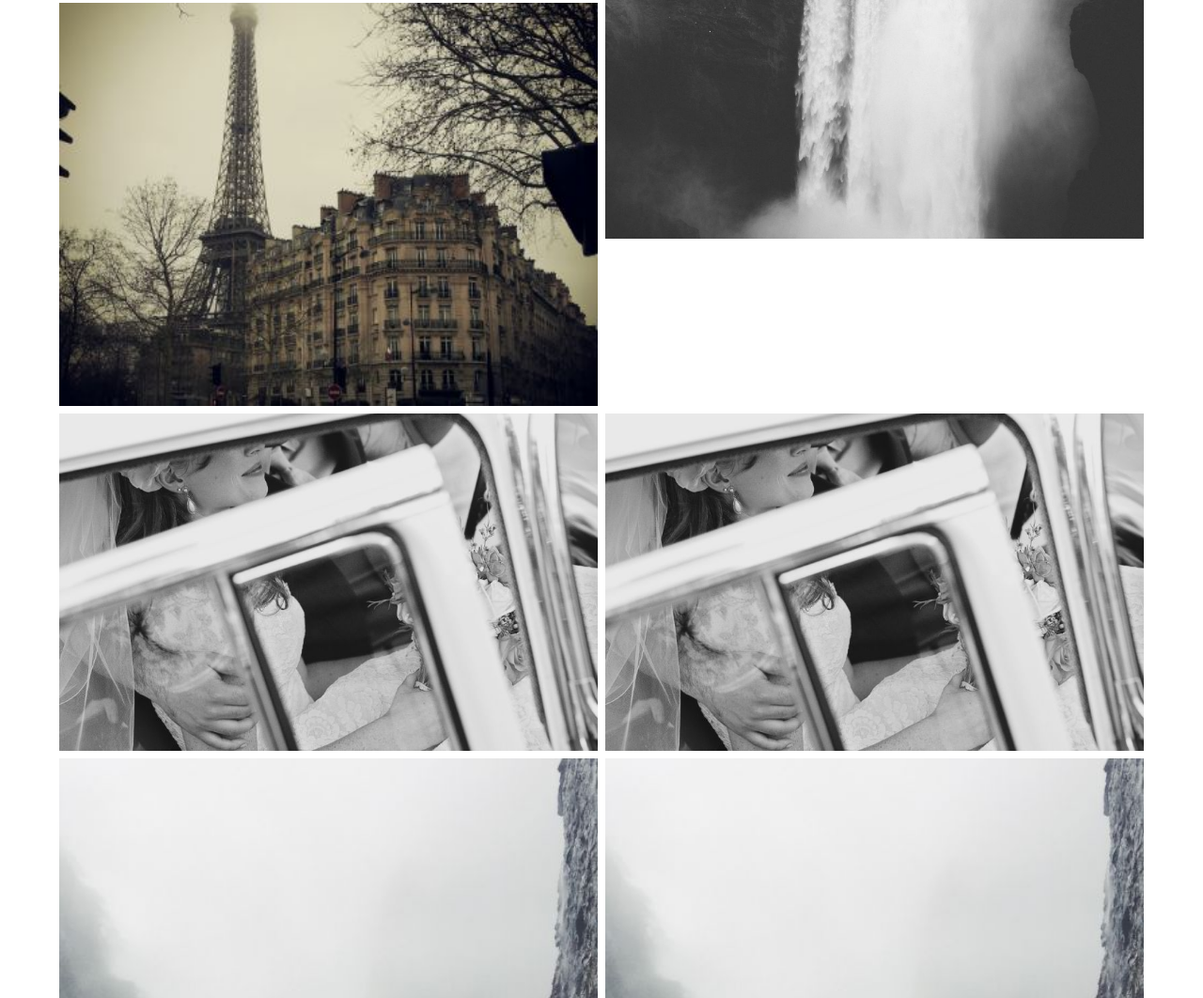
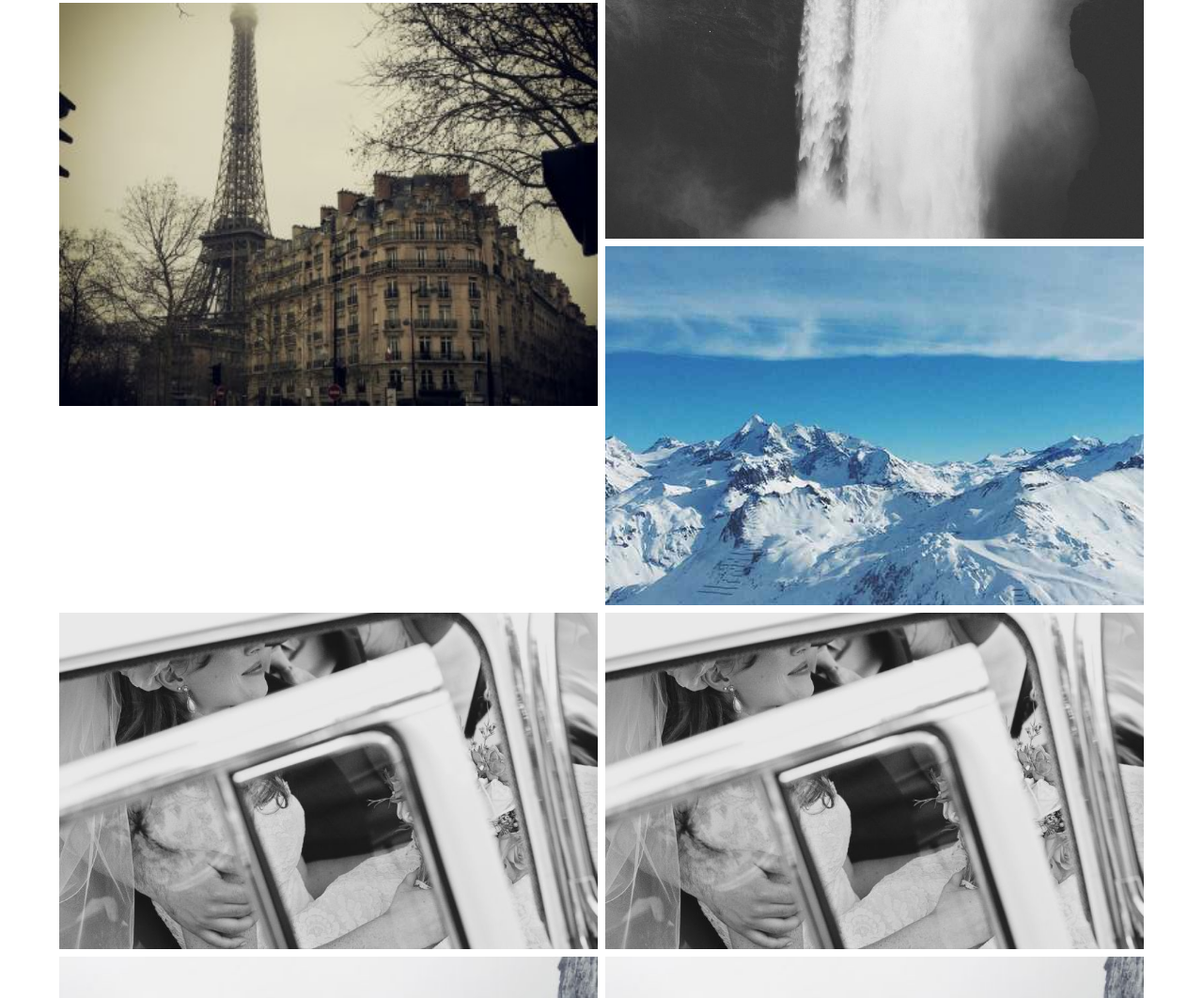
Before and after one commit to hafizabasiruddin/hafizabasiruddin.github.io, a plain HTML site: page gallery.html in a window 1280 px wide. Shown: the part 3109-4171 px from the top of the page at 94% size. Drawn offline with Linux system fonts and the light colour scheme.

Commit message:
Update gallery.html

```diff
--- a/gallery.html
+++ b/gallery.html
@@ -141,6 +141,8 @@
             <img src="img/mist.jpg" style="width:100%">
             <img src="img/paris.jpg" style="width:100%">
             <img src="img/falls2.jpg" style="width:100%">
+                     <img src="img/snow.jpg" style="width:100%">
+
 
 
 
```
